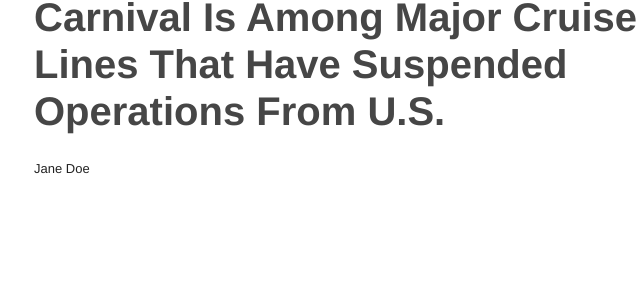
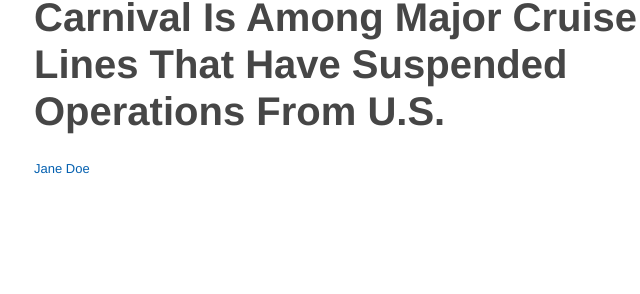
Before and after one commit to Shervonrs/nassau-guardian-modern, a React app in the folder my-app/: page / in a window 1280 px wide. Shown: the part 2793-3087 px from the top of the page, 30-670 px from the left. Built offline with nearby package versions, Linux system fonts and the light colour scheme.

Commit message:
Update _news.scss

```diff
--- a/my-app/src/sass/components/news-container/_news.scss
+++ b/my-app/src/sass/components/news-container/_news.scss
@@ -72,6 +72,7 @@
                 font-style: normal;
                 font-weight: 400;
                 font-size: 13px;
+                color: $blue;
             }
         }
     }
```
